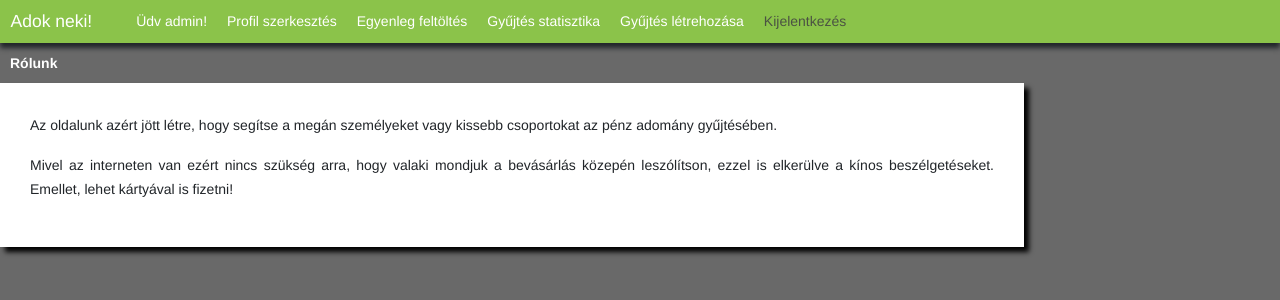
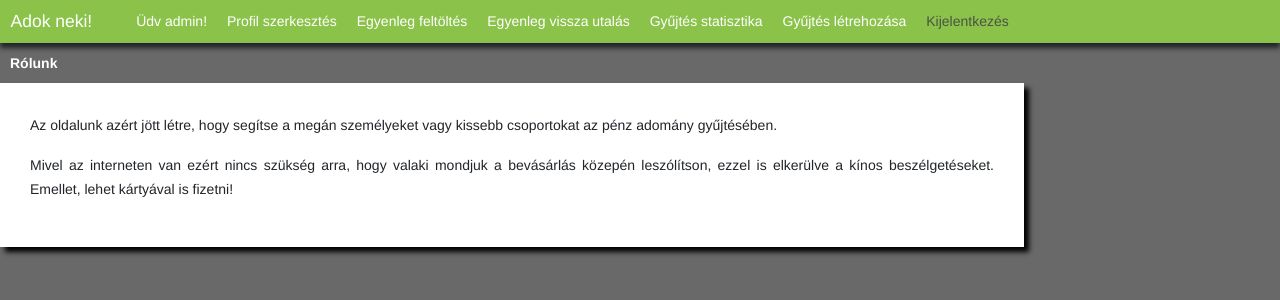
Before and after one commit to KVince002/AdomanyDjango-Rolling, a Django app: page /rolunk/ in a window 1280 px wide. Shown: the top 300 px of the page. Run offline with Django 4.2, Linux system fonts and the light colour scheme; a user stored in the database is signed in; some libraries are stand-ins or nearby versions.

Commit message:
Egyenleg vissza utalás hozzáadás

```diff
--- a/AdomanyOldal/app/templates/app/layout/layout_nav.html
+++ b/AdomanyOldal/app/templates/app/layout/layout_nav.html
@@ -13,9 +13,11 @@
                 <li class="nav-item">
                     <a href="{% url 'profil'%}" class="mdl-navigation__link">{{UserModel.username}}</a>
                 </li>
-                <li><a href="{%url 'profil'%}" id="ugras" class="nav-item nav_felhasznalo">Üdv {{request.user.username}}!</a></li>
+                <li><a href="{%url 'profil'%}" id="ugras" class="nav-item nav_felhasznalo">Üdv
+                        {{request.user.username}}!</a></li>
                 <li><a href="{%url 'profilSzerk'%}" id="ugras" class="nav-item">Profil szerkesztés</a></li>
                 <li><a href="{%url 'egyenlegFel'%}" id="ugras" class="nav-item">Egyenleg feltöltés</a></li>
+                <li><a href="{% url 'egyenlegLe'%}" id="ugras" class="nav-item">Egyenleg vissza utalás</a></li>
                 <li><a href="{%url 'gyujtesStat'%}" id="ugras" class="nav-item">Gyűjtés statisztika</a></li>
                 <li><a href="{%url 'ujGyujtes'%}" id="ugras" class="nav-item">Gyűjtés létrehozása</a></li>
                 <li>
```
